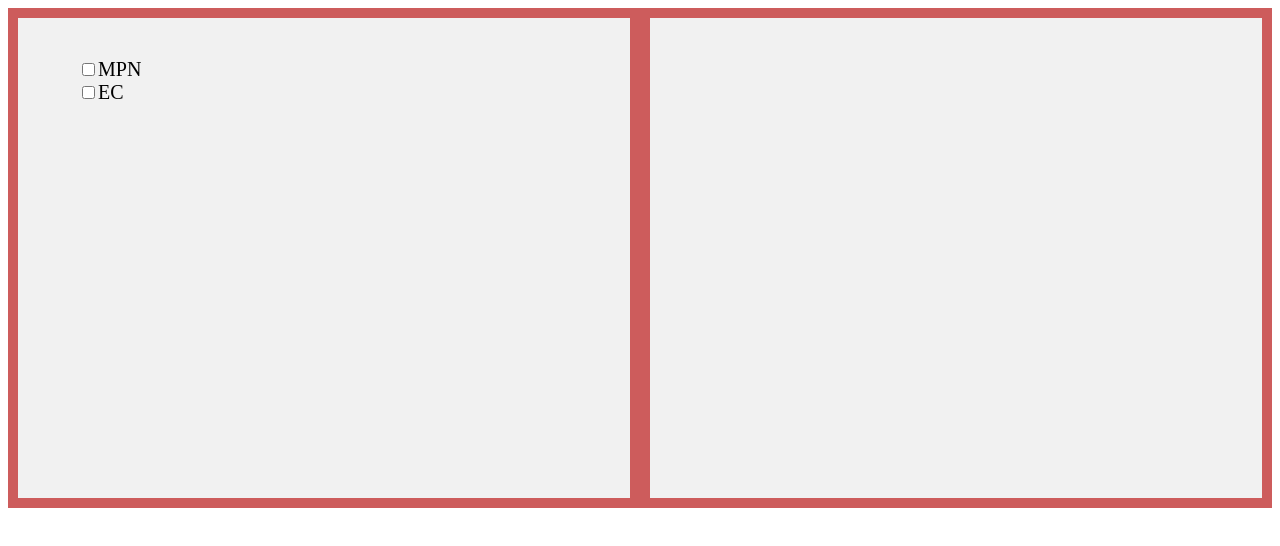
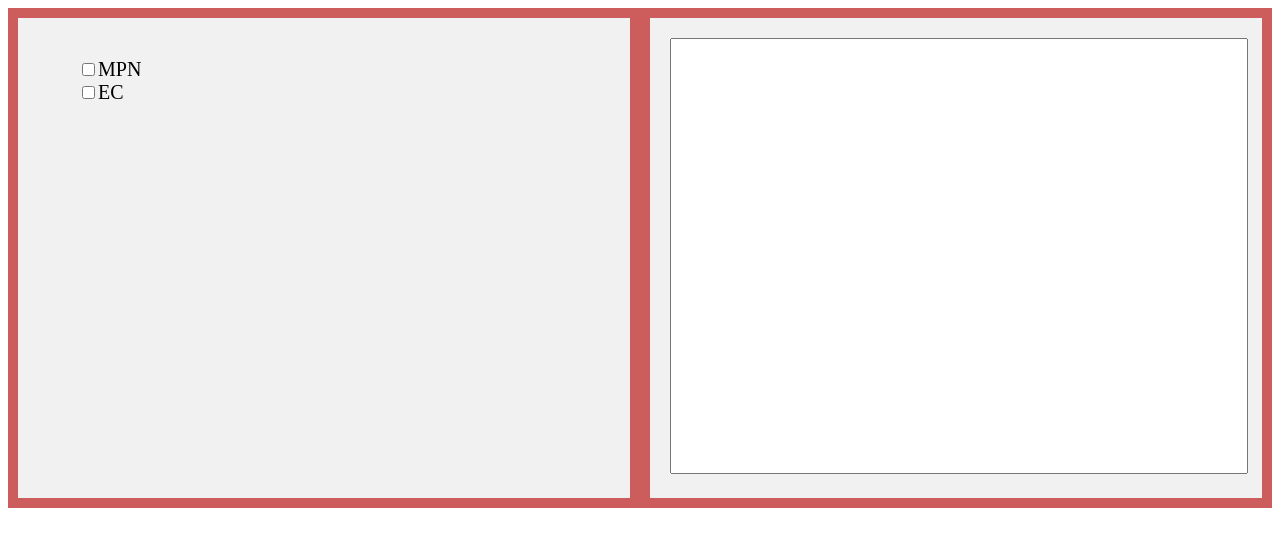
Before and after one commit to teixeiraj-rhc/rhc-responses, a plain HTML site: page index.html in a window 1280 px wide. Drawn offline with Linux system fonts and the light colour scheme.

Commit message:
Update index.html

```diff
--- a/index.html
+++ b/index.html
@@ -17,6 +17,13 @@
   width:50%;
 }
 
+textarea {
+    height: 430px;
+    width: 100%;
+    resize: none;
+
+}
+
 nav ul{height:200px;}
 nav ul{overflow:hidden; overflow-y:scroll;}
 </style>
@@ -27,14 +34,14 @@ nav ul{overflow:hidden; overflow-y:scroll;}
   <div>
     <nav>
             <ul style="list-style-type:none;">
-                <li><input type="checkbox" id="mpn" value=" Please fill out your Master Promissory Note online at studentaid.gov">MPN</li>
-                <li><input type="checkbox" id="ec" value= " Please fill out your Entrance Counseling online at studentaid.gov">EC</li>
+                <li><input type="checkbox" id="mpn" value="Please fill out your Master Promissory Note online at studentaid.gov">MPN</li>
+                <li><input type="checkbox" id="ec" value= "Please fill out your Entrance Counseling online at studentaid.gov">EC</li>
 
 
             </ul>
         </nav>
   </div>
-  <div> <p id="combinedText"> </p></div>
+  <div> <textarea id="combinedText"></textarea></textarea> </div>
 
 </div>
 
@@ -47,7 +54,7 @@ function updateCombinedText() {
   let combinedText = "";
   checkboxes.forEach(checkbox => {
     if (checkbox.checked) {
-      combinedText += checkbox.value + " \n "
+      combinedText += checkbox.value + "\n\n"
     }
   });
   combinedTextElement.textContent = combinedText.trim();
```
